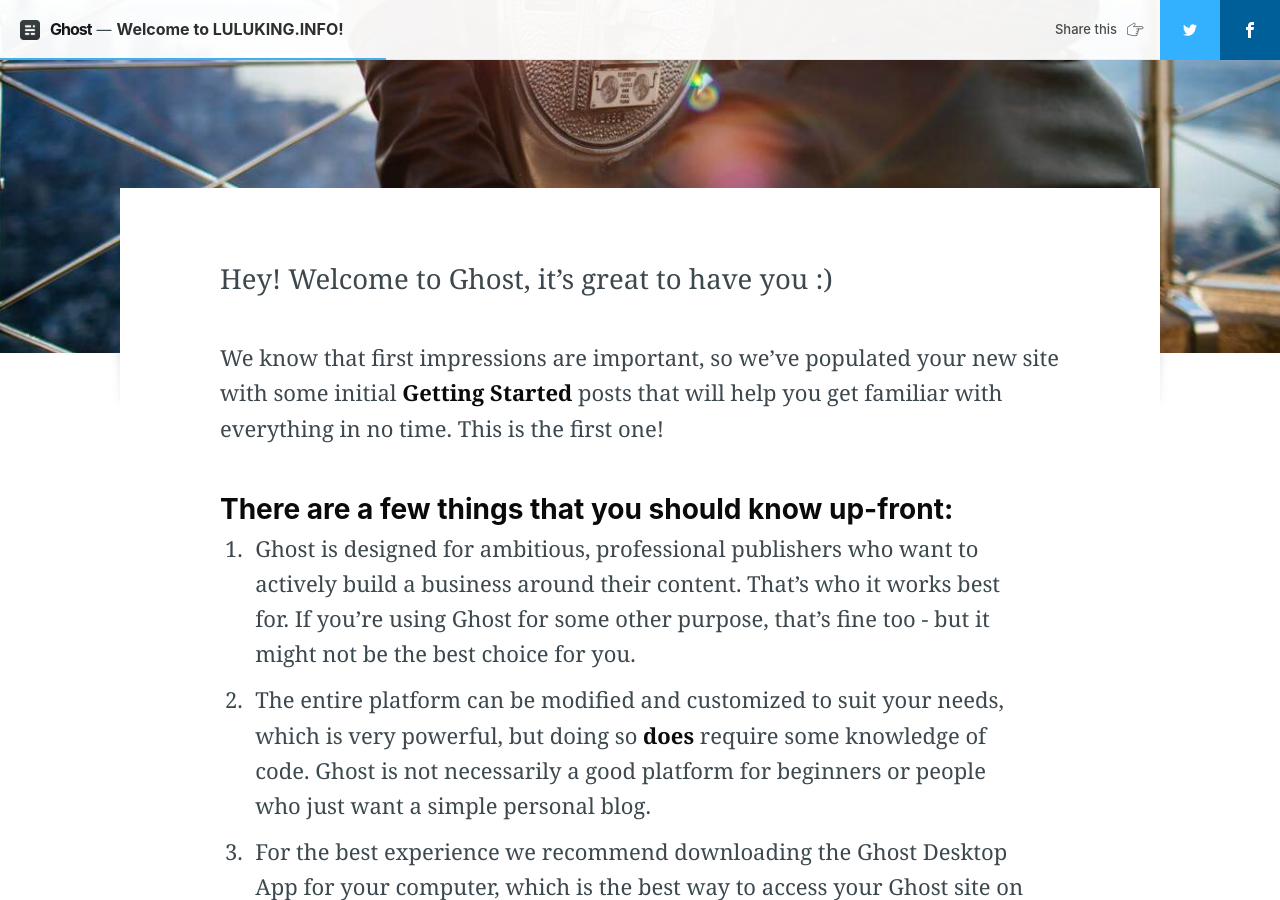
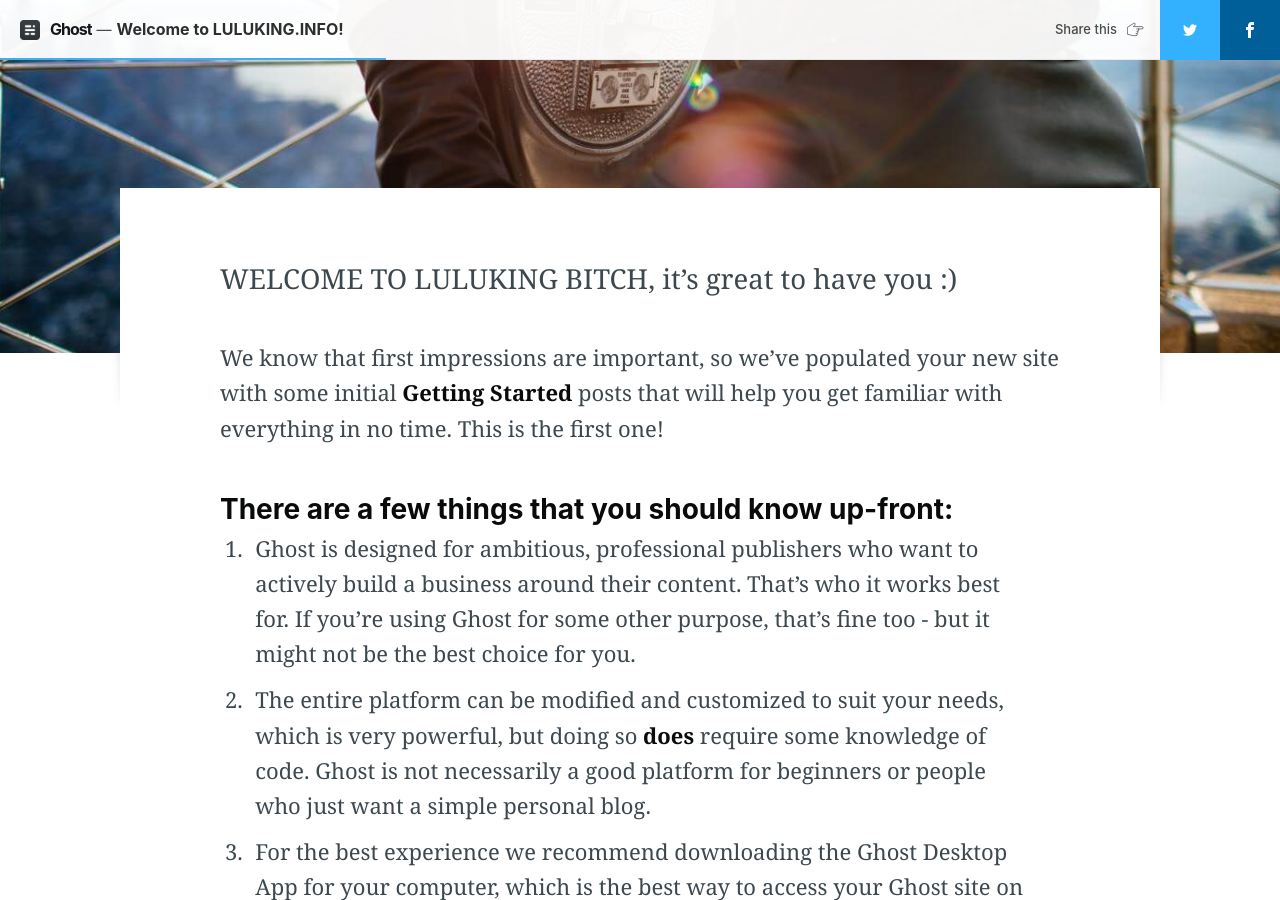
Before and after one commit to datcjordan/luluking.info, a Jekyll site: the page built from _posts/2017-07-27-welcome.md, in a window 1280 px wide and 900 px high, scrolled down 709 px. Built offline with Jekyll 4.4.1, drawn with Linux system fonts in a browser that asks for light colours; nearby versions of some CDN libraries; comment, search, counter and statistics services are not loaded.

Commit message:
Update from Forestry.io - 2017-07-27-welcome.md

```diff
--- a/_posts/2017-07-27-welcome.md
+++ b/_posts/2017-07-27-welcome.md
@@ -11,16 +11,15 @@ class: post-template
 subclass: post tag-getting-started
 author: ghost
 ---
-
-Hey! Welcome to Ghost, it's great to have you :)
+WELCOME TO LULUKING BITCH, it's great to have you :)
 
 We know that first impressions are important, so we've populated your new site with some initial **Getting Started** posts that will help you get familiar with everything in no time. This is the first one!
 
 ### There are a few things that you should know up-front:
+
 1. Ghost is designed for ambitious, professional publishers who want to actively build a business around their content. That's who it works best for. If you're using Ghost for some other purpose, that's fine too - but it might not be the best choice for you.
 2. The entire platform can be modified and customized to suit your needs, which is very powerful, but doing so **does** require some knowledge of code. Ghost is not necessarily a good platform for beginners or people who just want a simple personal blog.
 3. For the best experience we recommend downloading the Ghost Desktop App for your computer, which is the best way to access your Ghost site on a desktop device.
-
 
 Ghost is made by an independent non-profit organisation called the Ghost Foundation. We are 100% self funded by revenue from our [Ghost(Pro)](https://ghost.org/pricing) service, and every penny we make is re-invested into funding further development of free, open source technology for modern journalism.
 
```
